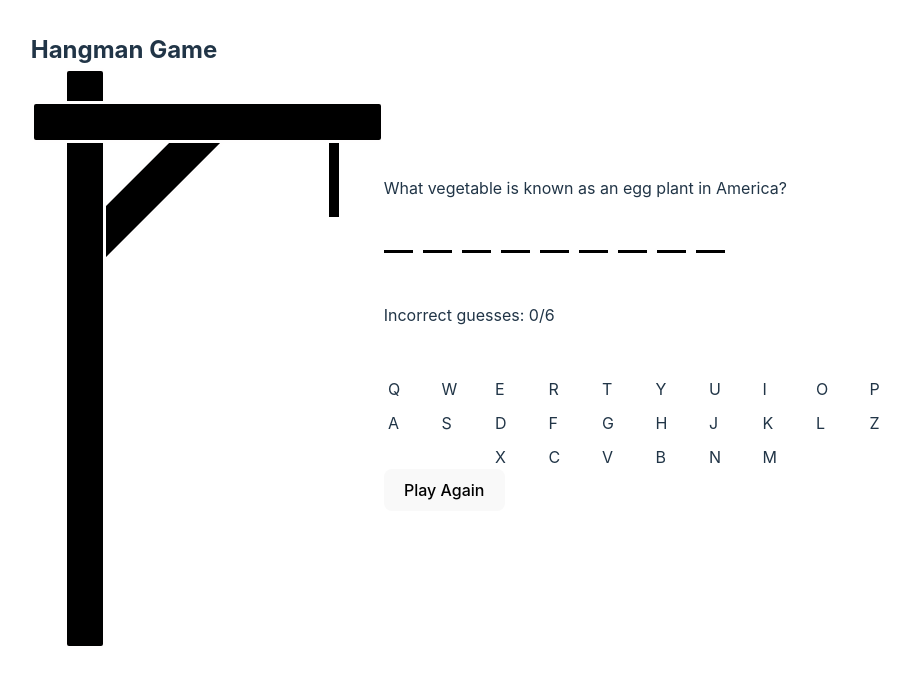
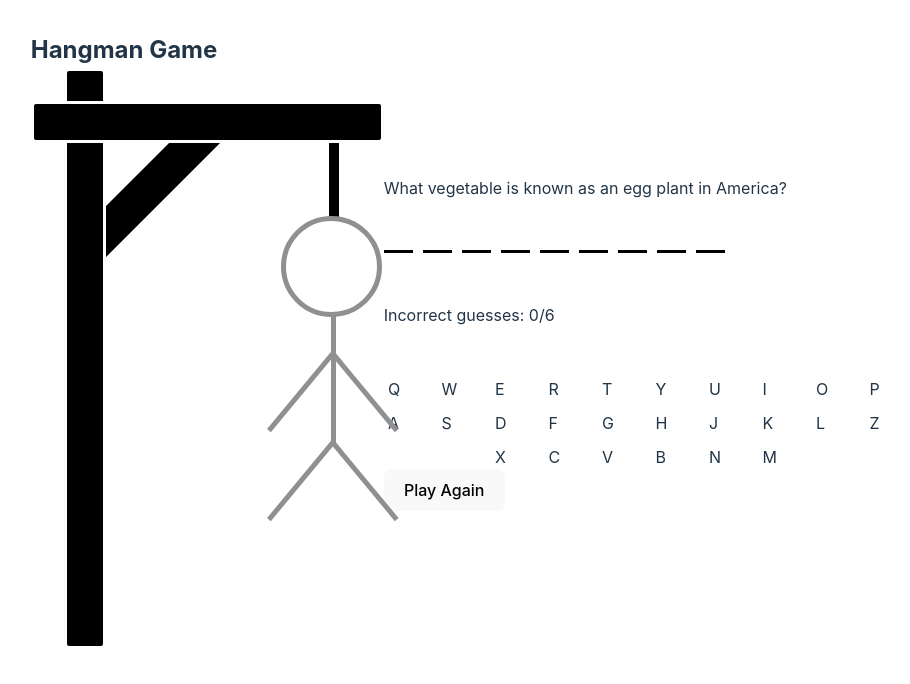
Before and after one commit to alima987/Hangman, a website built with Vite: page hangman/index.html in a window 1280 px wide. Shown: the whole page, without its empty margins (166-1076 px from the left). Built offline with nearby package versions, Linux system fonts and the light colour scheme.

Commit message:
feat: add styles to gallow parts

```diff
--- a/hangman/main.js
+++ b/hangman/main.js
@@ -6,7 +6,7 @@ const bodyStructure = () => {
   <header class="header">
   </header>
   <div class="container">
-<div class="gallow">
+<div id="gallow">
 <h2>Hangman Game</h2>
 <img src="${gallows}" alt="gallow">
 </div>
--- a/hangman/src/quiz.js
+++ b/hangman/src/quiz.js
@@ -1,19 +1,40 @@
 import { quizQuestions } from "./quizQuestions";
+import head from '../public/head.svg';
+import body from '../public/body.svg';
+import handOne from '../public/handOne.svg';
+import handTwo from '../public/handTwo.svg';
+import legOne from '../public/legOne.svg';
+import legTwo from '../public/legTwo.svg';
 const hint = document.getElementById('hint');
 const reset = document.getElementById('reset');
 const words = document.getElementById('words');
 const incorrect = document.getElementById('incorrect');
 const wordsLetter = document.getElementById('word_letter');
 const keyboard_container = document.getElementById('virtual_keyboard');
+const gallow = document.getElementById('gallow');
 let currWord
 let correctLetters = []
 let counter = 0
-const { question, answer } = quizQuestions
 const keysLayout = [
     'Q', 'W', 'E', 'R', 'T', 'Y', 'U', 'I', 'O', 'P',
     'A','S', 'D', 'F', 'G', 'H', 'J', 'K', 'L',
     'Z', 'X', 'C', 'V', 'B', 'N', 'M'
 ]
+const gallowParts = [
+  head, body, handOne, handTwo, legOne, legTwo
+]
+console.log(gallowParts)
+const createGallowParts = () => {
+  gallowParts.forEach((part, index) => {
+    const img = document.createElement('img');
+    img.src = part
+    img.alt = `Part ${part}`
+    img.classList.add('parts')
+    //img.style.display = 'none'
+    gallow.appendChild(img)
+  })
+}
+createGallowParts()
 const keys = document.createElement('ul');
     keys.classList.add('keys');
 
@@ -30,6 +51,7 @@ const letterCheck = (letter, clickedLetter) => {
     console.log(clickedLetter, 'letter is not existed')
     counter++
     incorrectQuesses.innerHTML = `Incorrect guesses: ${counter}/6`
+    displayGallowParts()
   }
   letterDisplay()
   console.log(currWord)
@@ -39,7 +61,11 @@ const letterDisplay = () => {
   ? `<li class='letter'>${letter}</li>`
   : `<li class='letter'></li>`).join('')
 }
-
+const displayGallowParts = () => {
+  if(counter <= gallowParts.length) {
+    gallowParts[counter - 1].style.display = 'block'
+  }
+}
 const randomizeWord = () => {
   const { question, answer } = quizQuestions[Math.floor(Math.random() * quizQuestions.length)]
   hint.innerText = question
--- a/hangman/style.css
+++ b/hangman/style.css
@@ -75,6 +75,40 @@ h1 {
 #incorrect {
   margin-bottom: 50px;
 }
+#gallow {
+  position: relative;
+}
+.parts {
+  position: absolute;
+
+}
+.parts:nth-child(7) {
+  top: 409px;
+  left: 67%;
+}
+.parts:nth-child(8) {
+  top: 409px;
+  left: 85%;
+}
+.parts:nth-child(3) {
+  top: 184px;
+  left: 71%;
+}
+
+.parts:nth-child(4) {
+  top: 281px;
+  left: 85%;
+}
+
+.parts:nth-child(5) {
+  top: 320px;
+  left: 67%;
+}
+
+.parts:nth-child(6) {
+  top: 320px;
+  left: 85%;
+}
 button {
   border-radius: 8px;
   border: 1px solid transparent;
```
Also changed, not shown: hangman/public/handOne.svg (renamed from hangman/public/hand-one.svg), hangman/public/handTwo.svg (renamed from hangman/public/hand-two.svg), hangman/public/legOne.svg (renamed from hangman/public/leg-one.svg), hangman/public/legTwo.svg (renamed from hangman/public/leg-two.svg).
